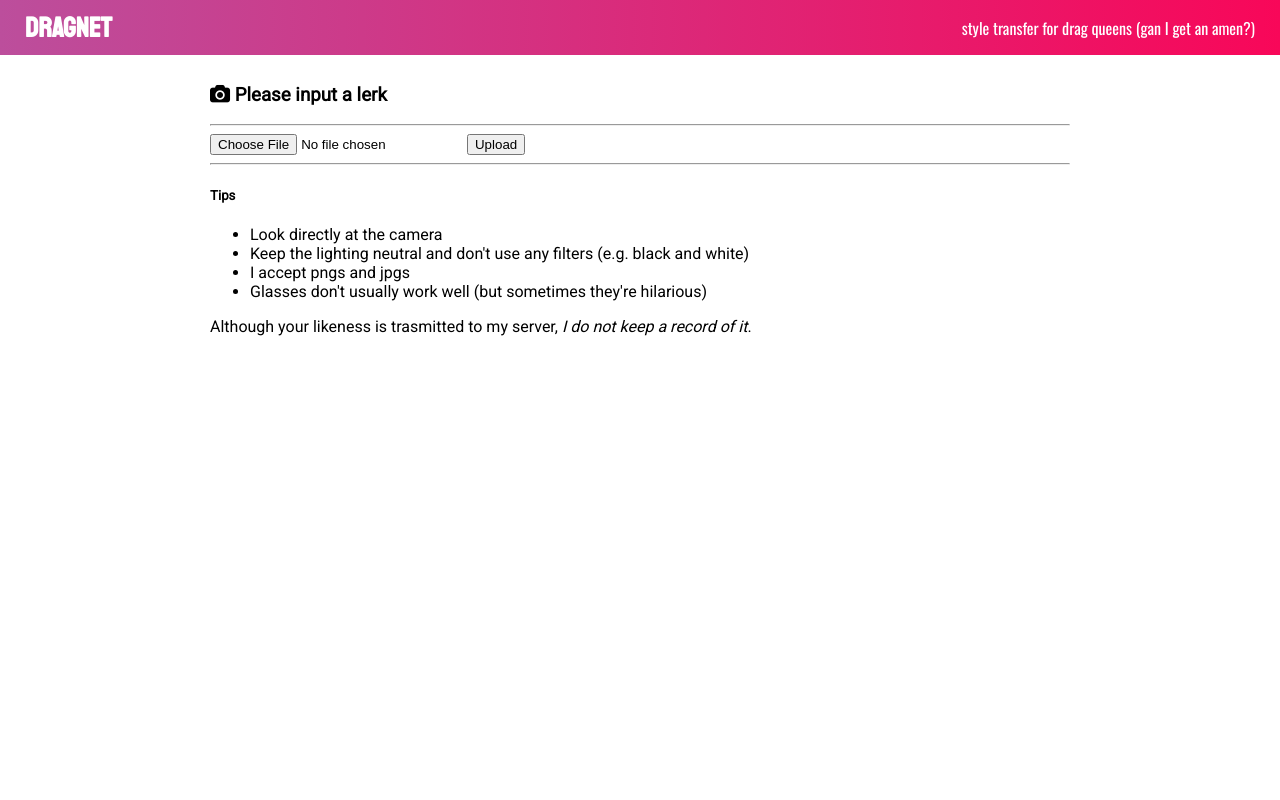
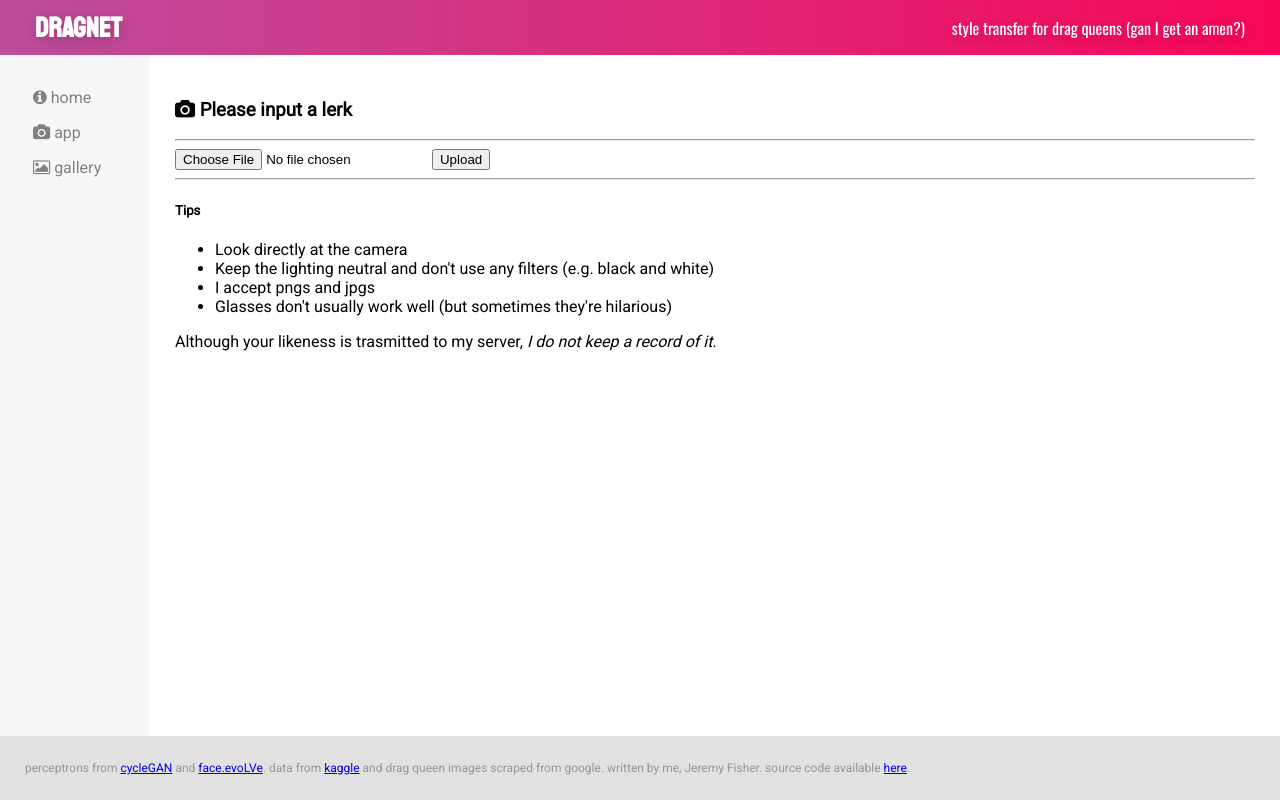
Before and after one commit to jeremyadamsfisher/dragnet, a Flask app: page / in a window 1280 px wide. Run offline with Flask 2, Linux system fonts and the light colour scheme; parts of the project's set-up code (start-up, migrations or seed data) failed here and were passed over.

Commit message:
more skeleton stuff

```diff
--- a/app/static/css/style_1_1.css
+++ b/app/static/css/style_1_1.css
@@ -6,11 +6,11 @@ font-family: 'Roboto', sans-serif;
 display: grid;
 grid-template-areas:
 "header header header"
-"nav content side"
+"nav content content"
 "footer footer footer";
-grid-template-columns: 200px 1fr 200px;
+grid-template-columns: 150px 1fr 200px;
 grid-template-rows: 55px 1fr auto;
-grid-gap: 10px;
+grid-gap: 0px;
 height: 100vh;
 }
 
@@ -19,6 +19,8 @@ header {
     grid-area: header;
     display: grid;
     grid-template-columns: 25px auto 1fr auto 25px;
+    text-shadow: 0px 3px 15px rgba(0,0,0,0.2);
+    padding: 10px;
     background: #bc4e9c; /* fallback for old browsers */
     background: -webkit-linear-gradient(to right, #bc4e9c, #f80759); /* Chrome 10-25, Safari 5.1-6 */
     background: linear-gradient(to right, #bc4e9c, #f80759); /* W3C, IE 10+/ Edge, Firefox 16+, Chrome 26+, Opera 12+, Safari 7+ */
@@ -42,15 +44,39 @@ header {
     align-self: center;
 }
 
+nav {
+    grid-area: nav;
+    background: #f7f7f7 ;
+    padding: 25px;
+}
+nav a {
+    padding: 8px 8px 8px 8px;
+    text-decoration: none;
+    font-size: 16px;
+    color: #818181;
+    display: block;
+    transition: 0.3s;
+}
+nav a:hover {
+    color: #1f1f1f;
+}
+footer {
+    grid-area: footer;
+    padding: 25px;
+    background: #e1e1e1;
+    font-size: 12px;
+    color: #969696;
+}
 
 @media only screen and (max-width: 512px) {
     .branding {
-        display: none;
+        grid-column: 2;
     }
 }
 
 main {
     grid-area: content;
+    padding: 25px;
 }
 footer {
     grid-area: footer;
@@ -67,7 +93,7 @@ footer {
         grid-template-columns: 1fr;
         grid-template-rows:
         auto /* Header */
-        minmax(75px, auto) /* Nav */
+        auto /* Nav */
         1fr /* Content */
         minmax(75px, auto) /* Sidebar */
         auto; /* Footer */
--- a/app/templates/base.html
+++ b/app/templates/base.html
@@ -15,19 +15,18 @@
           </header>
 
           <nav>
-
+            <a href="#"><i class="fa fa-info-circle"></i> home</a>
+            <a href="#"><i class="fa fa-camera"></i> app</a>
+            <a href="#"><i class="fa fa-image"></i> gallery</a>
           </nav>
 
           <main>
               {% block content %}{% endblock %}
           </main>
 
-          <aside>
-            <!-- Sidebar / Ads -->
-          </aside>
-
           <footer>
-            <!-- Footer content -->
+          perceptrons from <a href="https://junyanz.github.io/CycleGAN/">cycleGAN</a> and <a href="https://github.com/ZhaoJ9014/face.evoLVe.PyTorch">face.evoLVe</a>. data from <a href="https://www.kaggle.com/rahulbhalley/selfies#032a49b6bffb11e3b9ca0002c9dbcd18_6.jpg">kaggle</a> and drag queen images scraped from google.
+          written by me, Jeremy Fisher. source code available <a href="https://github.com/jeremyadamsfisher/dragnet">here</a>.
           </footer>
         </div>
     </div>
```
